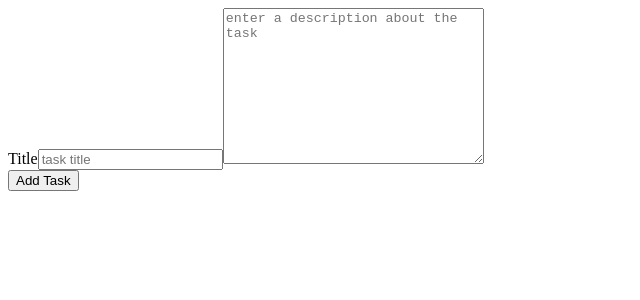
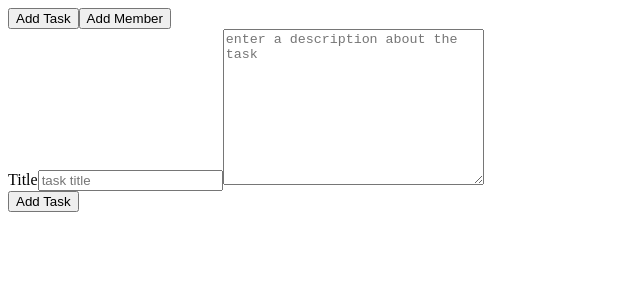
Before and after one commit to trescoder/todo-team, an Angular app: page / in a window 1280 px wide. Shown: the top 300 px of the page, without its empty margins (0-640 px from the left). Built offline with nearby package versions, Linux system fonts and the light colour scheme.

Commit message:
minimal layout for forms added

```diff
--- a/src/app/app.component.html
+++ b/src/app/app.component.html
@@ -1 +1,8 @@
-<app-add-task></app-add-task>
+<div>
+  <button (click)="showTaskForm = true">Add Task</button>
+  <button (click)="showTaskForm = false">Add Member</button>
+</div>
+<div>
+  <app-add-task *ngIf="showTaskForm"></app-add-task>
+  <app-add-member *ngIf="!showTaskForm"></app-add-member>
+</div>
--- a/src/app/app.component.ts
+++ b/src/app/app.component.ts
@@ -3,8 +3,9 @@ import { Component } from '@angular/core';
 @Component({
   selector: 'app-root',
   templateUrl: './app.component.html',
-  styleUrls: ['./app.component.css']
+  styleUrls: ['./app.component.css'],
 })
 export class AppComponent {
+  showTaskForm = true;
   title = 'todo-team';
 }
--- a/src/app/app.module.ts
+++ b/src/app/app.module.ts
@@ -4,9 +4,10 @@ import { BrowserModule } from '@angular/platform-browser';
 import { AppComponent } from './app.component';
 import { AddTaskComponent } from './add-task/add-task.component';
 import { FormsModule } from '@angular/forms';
+import { AddMemberComponent } from './add-member/add-member.component';
 
 @NgModule({
-  declarations: [AppComponent, AddTaskComponent],
+  declarations: [AppComponent, AddTaskComponent, AddMemberComponent],
   imports: [BrowserModule, FormsModule],
   providers: [],
   bootstrap: [AppComponent],
```
